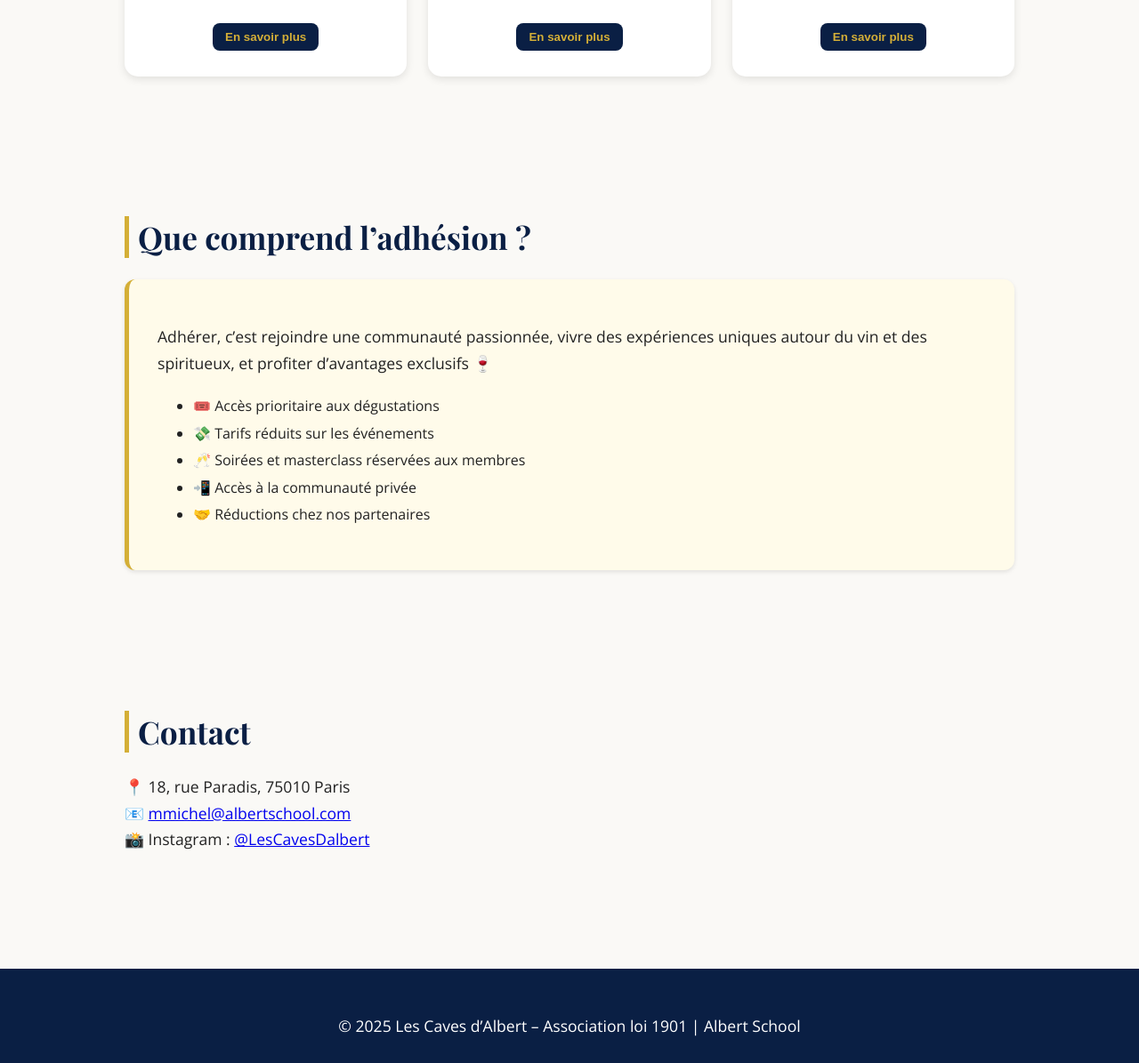
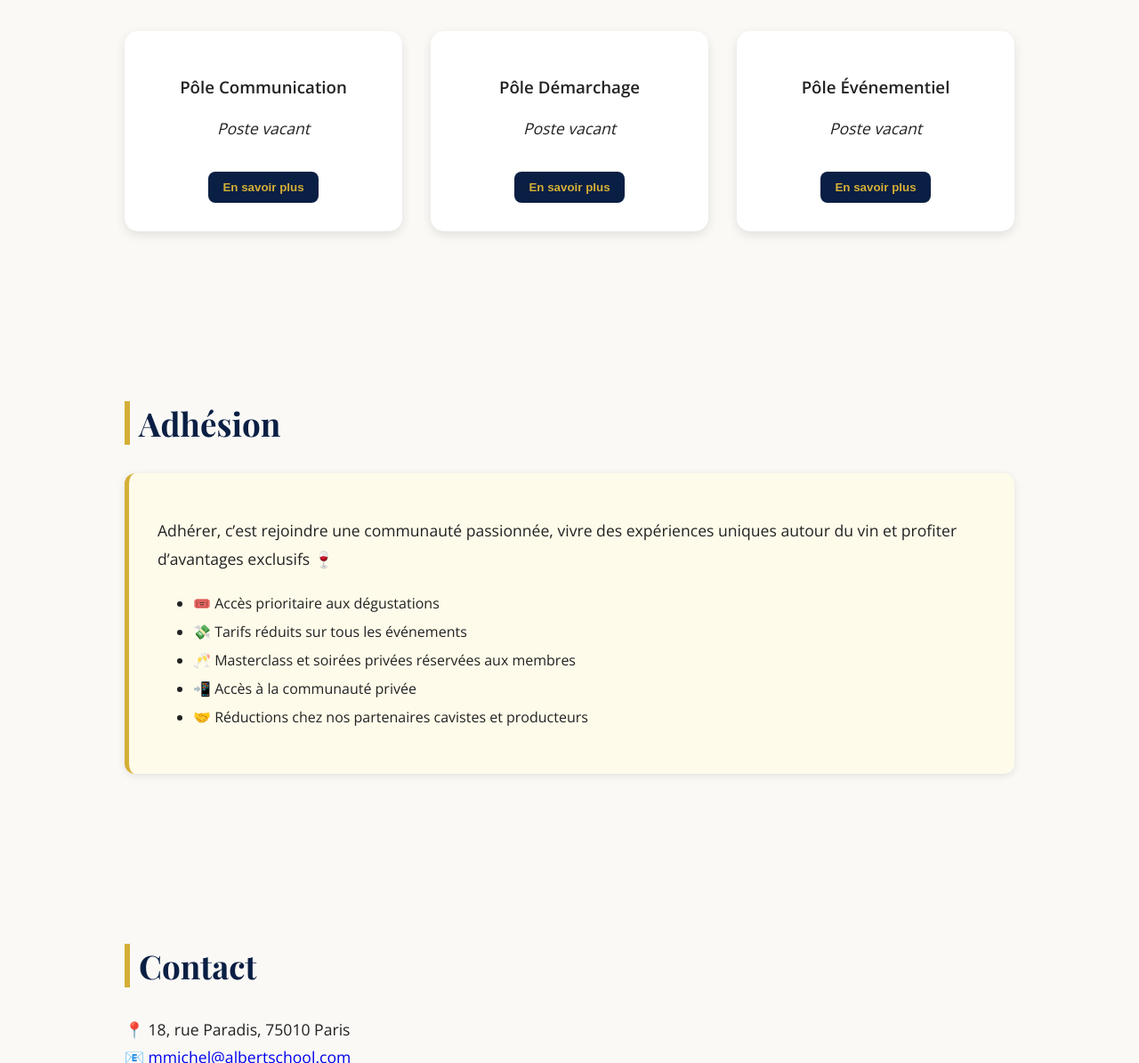
Before and after one commit to LesCavesdAlbert/lescavesdalbert.github.io, a plain HTML site: page index.html in a window 1280 px wide. Shown: the part 1310-2505 px from the top of the page at 89% size. Drawn offline with nearby package versions, Linux system fonts and the light colour scheme.

Commit message:
Update index.html

```diff
--- a/index.html
+++ b/index.html
@@ -4,7 +4,7 @@
   <meta charset="UTF-8" />
   <meta name="viewport" content="width=device-width, initial-scale=1.0" />
   <title>Les Caves d'Albert</title>
-  <link rel="icon" type="image/png" href="Logo.png">
+  <link rel="icon" type="image/png" href="Logo.png" />
   <link href="https://fonts.googleapis.com/css2?family=Playfair+Display:wght@600;700&family=Open+Sans:wght@400;600&display=swap" rel="stylesheet">
   <style>
     :root {
@@ -20,6 +20,19 @@
       background-color: var(--fond);
       color: #222;
       scroll-behavior: smooth;
+      overflow-x: hidden;
+    }
+
+    /* Animations */
+    [data-animate] {
+      opacity: 0;
+      transform: translateY(30px);
+      transition: all 0.8s ease-out;
+    }
+
+    [data-animate].visible {
+      opacity: 1;
+      transform: translateY(0);
     }
 
     /* HEADER */
@@ -29,12 +42,12 @@
       display: flex;
       justify-content: space-between;
       align-items: center;
-      padding: 12px 40px;
+      padding: 10px 40px;
       position: fixed;
       width: 100%;
       top: 0;
       z-index: 100;
-      box-shadow: 0 2px 8px rgba(0, 0, 0, 0.25);
+      box-shadow: 0 2px 10px rgba(0, 0, 0, 0.3);
     }
 
     header img {
@@ -44,17 +57,17 @@
 
     nav a {
       color: var(--or);
-      margin: 0 18px;
       text-decoration: none;
       font-weight: 600;
-      transition: color 0.3s;
+      margin: 0 16px;
+      transition: color 0.3s ease;
     }
 
     nav a:hover {
       color: white;
     }
 
-    /* BANNIERE */
+    /* BANNIÈRE */
     .banner {
       margin-top: 80px;
       height: 75vh;
@@ -65,7 +78,7 @@
       justify-content: center;
       align-items: center;
       color: white;
-      text-shadow: 2px 2px 6px rgba(0, 0, 0, 0.6);
+      text-shadow: 2px 2px 8px rgba(0, 0, 0, 0.6);
       font-family: 'Playfair Display', serif;
       font-size: 3rem;
       letter-spacing: 2px;
@@ -74,22 +87,22 @@
 
     /* SECTIONS */
     section {
-      padding: 4rem 1.5rem;
+      padding: 5rem 2rem;
       max-width: 1000px;
       margin: auto;
     }
 
     h2 {
       font-family: 'Playfair Display', serif;
-      font-size: 2.2rem;
+      font-size: 2.3rem;
       color: var(--bleu);
-      border-left: 5px solid var(--or);
+      border-left: 6px solid var(--or);
       padding-left: 10px;
-      margin-bottom: 1.5rem;
+      margin-bottom: 2rem;
     }
 
     p {
-      line-height: 1.7;
+      line-height: 1.8;
       font-size: 1.1rem;
     }
 
@@ -97,33 +110,34 @@
     .poles {
       display: grid;
       grid-template-columns: repeat(auto-fit, minmax(270px, 1fr));
-      gap: 1.5rem;
-      margin-top: 2rem;
+      gap: 2rem;
+      margin-top: 2.5rem;
     }
 
     .pole {
       background-color: white;
       border-radius: 15px;
-      padding: 1.8rem;
-      box-shadow: 0 3px 10px rgba(0, 0, 0, 0.1);
+      padding: 2rem;
+      box-shadow: 0 4px 12px rgba(0, 0, 0, 0.1);
       text-align: center;
-      transition: transform 0.3s ease;
+      transition: transform 0.3s ease, box-shadow 0.3s ease;
     }
 
     .pole:hover {
       transform: translateY(-8px);
+      box-shadow: 0 8px 16px rgba(0, 0, 0, 0.15);
     }
 
     .pole button {
       background-color: var(--bleu);
       color: var(--or);
       border: none;
-      padding: 8px 14px;
+      padding: 10px 16px;
       border-radius: 8px;
       font-weight: 600;
       cursor: pointer;
-      transition: background-color 0.3s ease;
-      margin-top: 10px;
+      transition: all 0.3s ease;
+      margin-top: 15px;
     }
 
     .pole button:hover {
@@ -137,11 +151,11 @@
       border-left: 5px solid var(--or);
       padding: 2rem;
       border-radius: 12px;
-      box-shadow: 0 2px 5px rgba(0,0,0,0.1);
+      box-shadow: 0 2px 8px rgba(0, 0, 0, 0.1);
     }
 
     .adhesion ul {
-      line-height: 1.9;
+      line-height: 2;
     }
 
     /* MODALES */
@@ -153,8 +167,7 @@
       top: 0;
       width: 100%;
       height: 100%;
-      overflow: auto;
-      background-color: rgba(0,0,0,0.6);
+      background-color: rgba(0, 0, 0, 0.6);
     }
 
     .modal-content {
@@ -164,13 +177,13 @@
       border-radius: 10px;
       width: 90%;
       max-width: 500px;
-      box-shadow: 0 4px 15px rgba(0,0,0,0.3);
+      box-shadow: 0 4px 15px rgba(0, 0, 0, 0.3);
       animation: fadeIn 0.4s ease;
     }
 
     @keyframes fadeIn {
-      from {opacity: 0; transform: scale(0.9);}
-      to {opacity: 1; transform: scale(1);}
+      from { opacity: 0; transform: scale(0.9); }
+      to { opacity: 1; transform: scale(1); }
     }
 
     .close {
@@ -180,18 +193,25 @@
       cursor: pointer;
     }
 
+    /* FOOTER */
     footer {
       text-align: center;
       background-color: var(--bleu);
       color: white;
-      padding: 2rem;
-      margin-top: 3rem;
+      padding: 3rem 1rem;
+      margin-top: 4rem;
     }
 
     footer img {
-      height: 50px;
+      height: 60px;
+      width: auto;
+      margin: 10px;
       opacity: 0.9;
-      margin-top: 15px;
+      transition: transform 0.3s ease;
+    }
+
+    footer img:hover {
+      transform: scale(1.05);
     }
 
     @media screen and (max-width: 768px) {
@@ -221,12 +241,13 @@
     LES CAVES D’ALBERT
   </div>
 
-  <section id="about">
+  <section id="about" data-animate>
     <h2>À propos</h2>
-    <p><strong>Les Caves d’Albert</strong> est l’association œnologique de l’Albert School, créée par des étudiants passionnés de vin, de culture et de convivialité. Son objectif est de promouvoir la découverte du patrimoine viticole français auprès des étudiants — français et internationaux — au travers d’ateliers, dégustations et rencontres avec des professionnels.</p>
+    <p><strong>Les Caves d’Albert</strong> est l’association œnologique de l’Albert School, fondée par des étudiants passionnés de vin, de culture et de convivialité. Elle vise à faire découvrir le patrimoine viticole français et à créer des moments d’échanges entre étudiants autour du vin et des spiritueux.</p>
+    <p>L’association organise des événements bilingues, afin de faire découvrir le savoir-faire français à nos étudiants internationaux.</p>
   </section>
 
-  <section id="poles">
+  <section id="poles" data-animate>
     <h2>Nos pôles</h2>
     <div class="poles">
       <div class="pole">
@@ -247,21 +268,21 @@
     </div>
   </section>
 
-  <section id="adhesion">
-    <h2>Que comprend l’adhésion ?</h2>
+  <section id="adhesion" data-animate>
+    <h2>Adhésion</h2>
     <div class="adhesion">
-      <p>Adhérer, c’est rejoindre une communauté passionnée, vivre des expériences uniques autour du vin et des spiritueux, et profiter d’avantages exclusifs 🍷</p>
+      <p>Adhérer, c’est rejoindre une communauté passionnée, vivre des expériences uniques autour du vin et profiter d’avantages exclusifs 🍷</p>
       <ul>
         <li>🎟️ Accès prioritaire aux dégustations</li>
-        <li>💸 Tarifs réduits sur les événements</li>
-        <li>🥂 Soirées et masterclass réservées aux membres</li>
+        <li>💸 Tarifs réduits sur tous les événements</li>
+        <li>🥂 Masterclass et soirées privées réservées aux membres</li>
         <li>📲 Accès à la communauté privée</li>
-        <li>🤝 Réductions chez nos partenaires</li>
+        <li>🤝 Réductions chez nos partenaires cavistes et producteurs</li>
       </ul>
     </div>
   </section>
 
-  <section id="contact">
+  <section id="contact" data-animate>
     <h2>Contact</h2>
     <p>📍 18, rue Paradis, 75010 Paris<br>
        📧 <a href="mailto:mmichel@albertschool.com">mmichel@albertschool.com</a><br>
@@ -269,8 +290,11 @@
   </section>
 
   <footer>
-    <p>© 2025 Les Caves d’Albert – Association loi 1901 | Albert School</p>
-    <img src="Logo.png" alt="Logo Les Caves d'Albert">
+    <p>© 2025 Les Caves d’Albert – Association loi 1901 | Albert School x Mines Paris PSL</p>
+    <div>
+      <img src="Logo.png" alt="Les Caves d'Albert">
+      <img src="Logo AS x Mines PSL.png" alt="Albert School x Mines PSL">
+    </div>
   </footer>
 
   <!-- MODALES -->
@@ -279,7 +303,7 @@
       <span class="close" onclick="closeModal('comm')">&times;</span>
       <h3>Pôle Communication</h3>
       <p><strong>Capitaine :</strong> Poste vacant</p>
-      <p>Ce pôle gère la communication interne et externe : visuels, réseaux sociaux, affiches et identité visuelle des événements.</p>
+      <p>Le pôle communication gère les visuels, réseaux sociaux et la communication interne et externe de l’association.</p>
     </div>
   </div>
 
@@ -288,7 +312,7 @@
       <span class="close" onclick="closeModal('dem')">&times;</span>
       <h3>Pôle Démarchage</h3>
       <p><strong>Capitaine :</strong> Poste vacant</p>
-      <p>Ce pôle développe les partenariats, les sponsors et les relations avec les producteurs et cavistes.</p>
+      <p>Le pôle démarchage établit des partenariats avec des producteurs, cavistes et entreprises pour soutenir nos activités.</p>
     </div>
   </div>
 
@@ -297,11 +321,12 @@
       <span class="close" onclick="closeModal('event')">&times;</span>
       <h3>Pôle Événementiel</h3>
       <p><strong>Capitaine :</strong> Poste vacant</p>
-      <p>Ce pôle s’occupe de la logistique et de l’organisation des événements : dégustations, masterclass et voyages œnologiques.</p>
+      <p>Le pôle événementiel organise les dégustations, masterclass et sorties œnologiques pour nos membres.</p>
     </div>
   </div>
 
   <script>
+    // MODALES
     function openModal(id) {
       document.getElementById(id).style.display = 'block';
     }
@@ -313,6 +338,15 @@
         if (e.target == m) m.style.display = 'none';
       });
     };
+
+    // ANIMATIONS AU SCROLL
+    const elements = document.querySelectorAll('[data-animate]');
+    const observer = new IntersectionObserver(entries => {
+      entries.forEach(entry => {
+        if (entry.isIntersecting) entry.target.classList.add('visible');
+      });
+    }, { threshold: 0.2 });
+    elements.forEach(el => observer.observe(el));
   </script>
 </body>
 </html>
```
